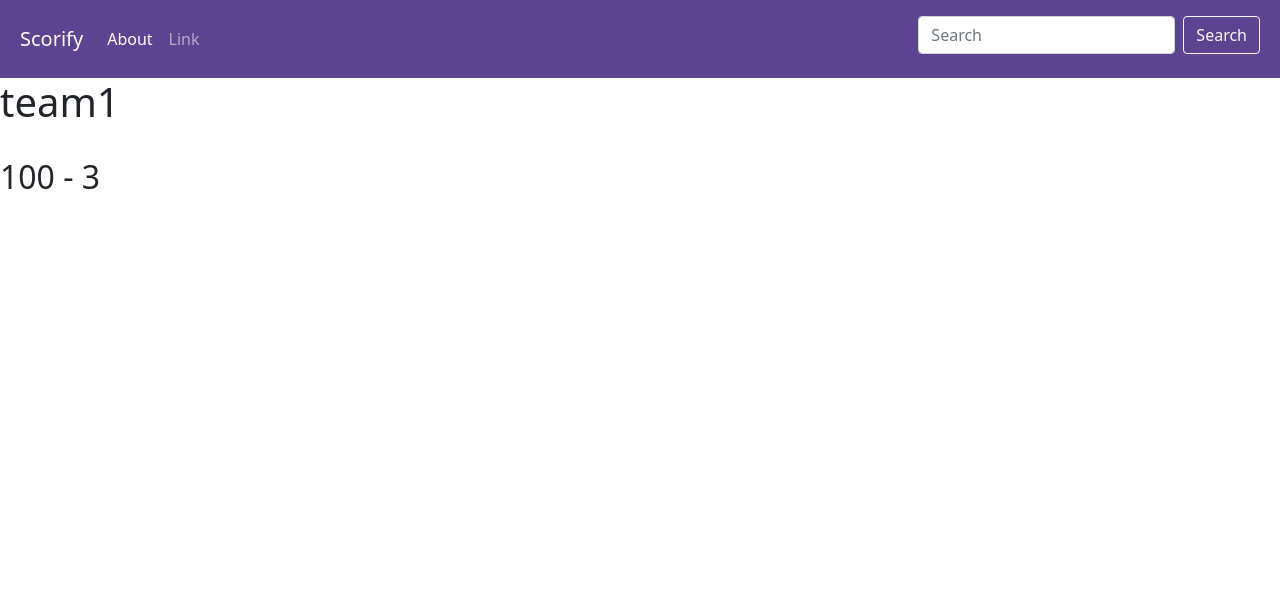
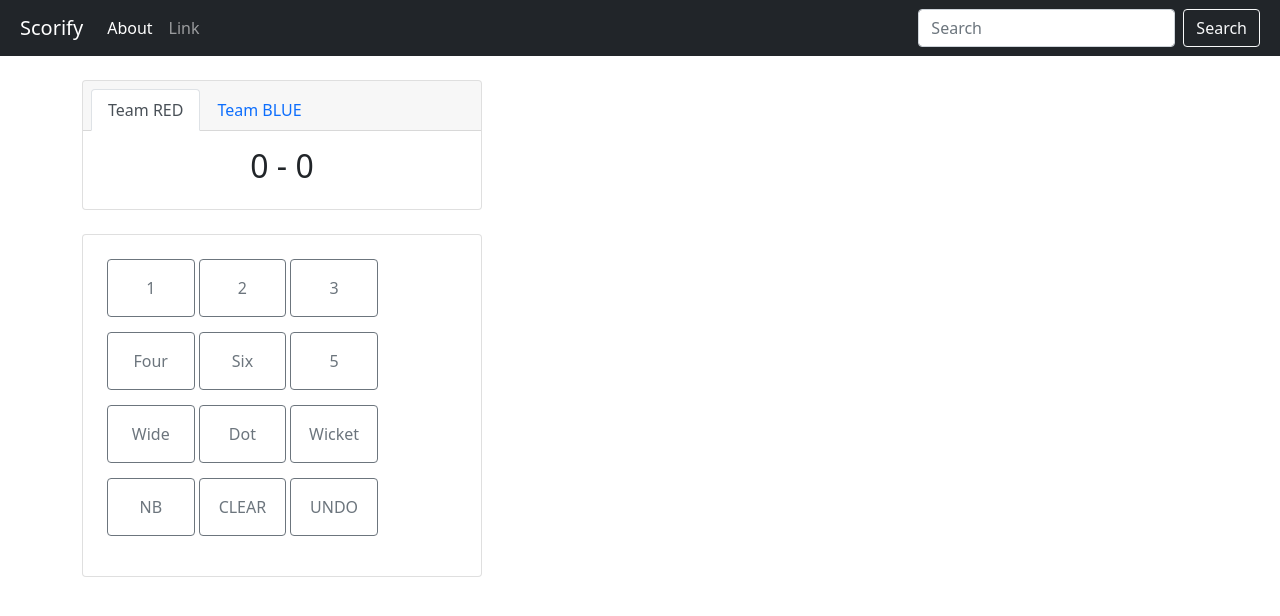
Before and after one commit to yashbodhe/ScorifyWeb, a Django app: page / in a window 1280 px wide. Shown: the top 616 px of the page. Run offline with Django 3.2, Linux system fonts and the light colour scheme; some libraries are stand-ins or nearby versions.

Commit message:
adding keyboard

```diff
--- a/Scorify/scorecard/teams.py
+++ b/Scorify/scorecard/teams.py
@@ -1,10 +1,10 @@
 import pickle
 class Team:
     def __init__(self):
-        self.teamname ="team1"
-        self.score =100
-        self.wicket=3
-        self.overs=4
+        self.teamname ="Team RED"
+        self.score =0
+        self.wicket=0
+        self.overs=0
 
 def createTeam():
     t=Team()
@@ -19,7 +19,7 @@ def storeData(obj):
     db['team1'] = obj
 
     # Its important to use binary mode
-    dbfile = open('examplePickle', 'wb')
+    dbfile = open('localDB', 'wb')
     # source, destination
     pickle.dump(db, dbfile)
 
@@ -27,7 +27,7 @@ def storeData(obj):
 
 def loadData():
     # for reading also binary mode is important
-    dbfile = open('examplePickle', 'rb')
+    dbfile = open('localDB', 'rb')
     db = pickle.load(dbfile)
     teamObj=db['team1']
     dbfile.close()
--- a/Scorify/views.py
+++ b/Scorify/views.py
@@ -1,14 +1,39 @@
 from django.shortcuts import render
 from django.http import HttpResponse
 from Scorify.scorecard.teams import *
-from Scorify.teams import *
+from Scorify.scorecard.updateScorecard import *
 def index(request):
 	teamObj=createTeam()
 	storeData(teamObj)
 	teamObj=loadData()
 	param={'team':teamObj}
 	return render(request,'index.html',param)
-def increOne():
-	obj=loadData()
-	obj.score+=1
-	storeData(obj)
+
+def getData(request):
+	input_value=request.POST['inputValue']
+	if input_value=="one":
+		incre_By_One()
+	elif input_value=="two":
+		incre_By_Two()
+	elif input_value=="three":
+		incre_By_Three()
+	elif input_value=="four":
+		incre_By_Four()
+	elif input_value=="six":
+		incre_By_Six()
+	elif input_value=="five":
+		incre_By_Five()
+	elif input_value=="wide":
+		incre_By_Wide()
+	elif input_value=="dot":
+		incre_By_Dot()
+	elif input_value=="wicket":
+		incre_By_Wicket()
+	elif input_value=="nb":
+		incre_By_NB()
+	elif input_value=="undo":
+		incre_By_UNDO()
+	teamObj=loadData()
+	param={'team':teamObj}
+	print("Hello getData")
+	return render(request,'index.html',param)
--- a/ScorifyWeb/urls.py
+++ b/ScorifyWeb/urls.py
@@ -20,4 +20,6 @@ from Scorify import views
 urlpatterns = [
     path('admin/', admin.site.urls),
     path('',views.index,name='scorecard'),
+    path('scorecard/',views.getData,name='scorecard'),
+
 ]
--- a/templates/index.html
+++ b/templates/index.html
@@ -3,13 +3,14 @@
     <meta charset="UTF-8">
     <meta http-equiv="X-UA-Compatible" content="IE=edge">
     <meta name="viewport" content="width=device-width, initial-scale=1.0">
+
     <link href="https://cdn.jsdelivr.net/npm/bootstrap@5.0.0-beta2/dist/css/bootstrap.min.css" rel="stylesheet" integrity="sha384-BmbxuPwQa2lc/FVzBcNJ7UAyJxM6wuqIj61tLrc4wSX0szH/Ev+nYRRuWlolflfl" crossorigin="anonymous">
     <title>Scorify</title>
 </head>
 <body>
     <!–– NavBar Section ––>
 
-    <nav class="navbar navbar-expand-lg navbar-dark p-2" style="background-color: #5d4491;">
+    <nav class="navbar navbar-expand-lg navbar-dark bg-dark p-2">
       <div class="container-fluid">
         <a class="navbar-brand mb-0 h1" href="#">Scorify</a>
         <button class="navbar-toggler" type="button" data-bs-toggle="collapse" data-bs-target="#navbarSupportedContent" aria-controls="navbarSupportedContent" aria-expanded="false" aria-label="Toggle navigation">
@@ -25,15 +26,69 @@
             </li>
           </ul>
         </div>
-        <form class="d-flex mt-2">
+        <form class="d-flex mb-0">
           <input class="form-control me-2 " type="search" placeholder="Search" aria-label="Search">
           <button class="btn btn-outline-light" type="submit">Search</button>
         </form>
       </div>
     </nav>
-    <h1>{{team.teamname}}</h1><br>
-    <h2>{{team.score}} - {{team.wicket}}</h2>
+    <br>
+    <div class="container">
+      <div class="card text-center "style="width: 25rem;">
+        <div class="card-header">
+          <ul class="nav nav-tabs card-header-tabs">
+            <li class="nav-item">
+              <a class="nav-link active" href="#">Team RED</a>
+            </li>
+            <li class="nav-item">
+              <a class="nav-link" href="#">Team BLUE</a>
+            </li>
+          </ul>
+        </div>
+        <div class="card-body">
+          <h2>{{team.score}} - {{team.wicket}}</h2>
+        </div>
+      </div>
+      <br>
+      <div class="card" style="width: 25rem;">
+          <div class="btn-group-vertical m-4" role="group" aria-label="Basic example">
+            <div class="btn-group">
+              <form  action="{% url 'scorecard' %}" method="post" style="width: 40rem;">
+                {% csrf_token %}
+                <button type="submit" class="btn btn-outline-secondary w-25 py-3 " name='inputValue' value='one'>1</button>
+                <button type="submit" class="btn btn-outline-secondary w-25 py-3 " name='inputValue' value='two'>2</button>
+                <button type="submit" class="btn btn-outline-secondary w-25 py-3 " name='inputValue' value='three'>3</button>
+              </form>
+            </div>
 
+            <div class="btn-group">
+              <form  action="{% url 'scorecard' %}" method="post" style="width: 40rem;">
+                {% csrf_token %}
+                <button type="submit" class="btn btn-outline-secondary w-25 py-3 " name='inputValue' value='four'>Four</button>
+                <button type="submit" class="btn btn-outline-secondary w-25 py-3 " name='inputValue' value='six'>Six</button>
+                <button type="submit" class="btn btn-outline-secondary w-25 py-3 " name='inputValue' value='five'>5</button>
+              </form>
+            </div>
+
+            <div class="btn-group">
+              <form  action="{% url 'scorecard' %}" method="post" style="width: 30rem;">
+                {% csrf_token %}
+                <button type="submit" class="btn btn-outline-secondary w-25 py-3 " name='inputValue' value='wide'>Wide</button>
+                <button type="submit" class="btn btn-outline-secondary w-25 py-3 " name='inputValue' value='dot'>Dot</button>
+                <button type="submit" class="btn btn-outline-secondary w-25 py-3 " name='inputValue' value='wicket'>Wicket</button>
+              </form>
+            </div>
+            <div class="btn-group">
+              <form  action="{% url 'scorecard' %}" method="post" style="width: 30rem;">
+                {% csrf_token %}
+                <button type="submit" class="btn btn-outline-secondary w-25 py-3 " name='inputValue' value='nb'>NB</button>
+                <button type="submit" formaction='/' class="btn btn-outline-secondary w-25 py-3 " name='inputValue' value='clear'>CLEAR</button>
+                <button type="submit" class="btn btn-outline-secondary w-25 py-3 " name='inputValue' value='undo'>UNDO</button>
+              </form>
+            </div>
+        </div>
+      </div>
+    </div>
 
 
     <script src="https://cdn.jsdelivr.net/npm/@popperjs/core@2.6.0/dist/umd/popper.min.js" integrity="sha384-KsvD1yqQ1/1+IA7gi3P0tyJcT3vR+NdBTt13hSJ2lnve8agRGXTTyNaBYmCR/Nwi" crossorigin="anonymous"></script>
```
Also changed, not shown: Scorify/scorecard/updateScorecard.py (added, +45 -0 lines), 2 other files.
